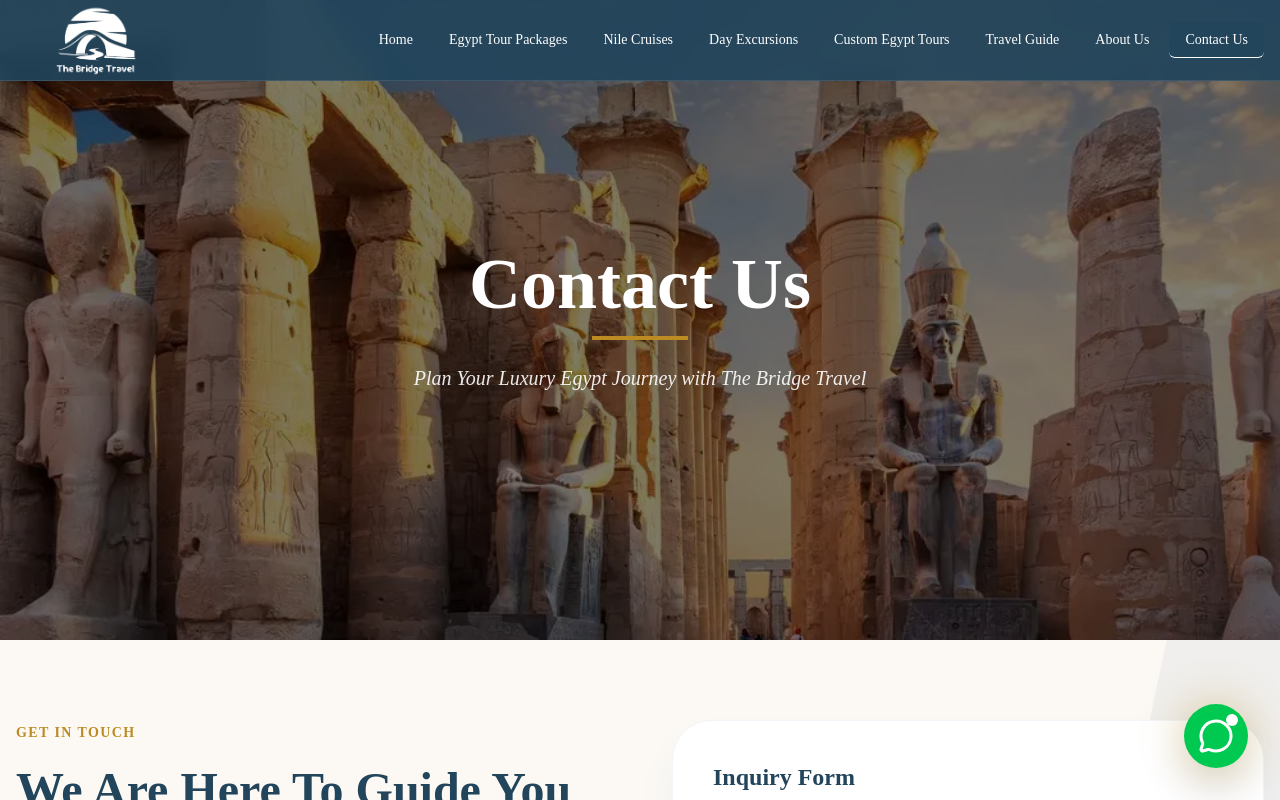
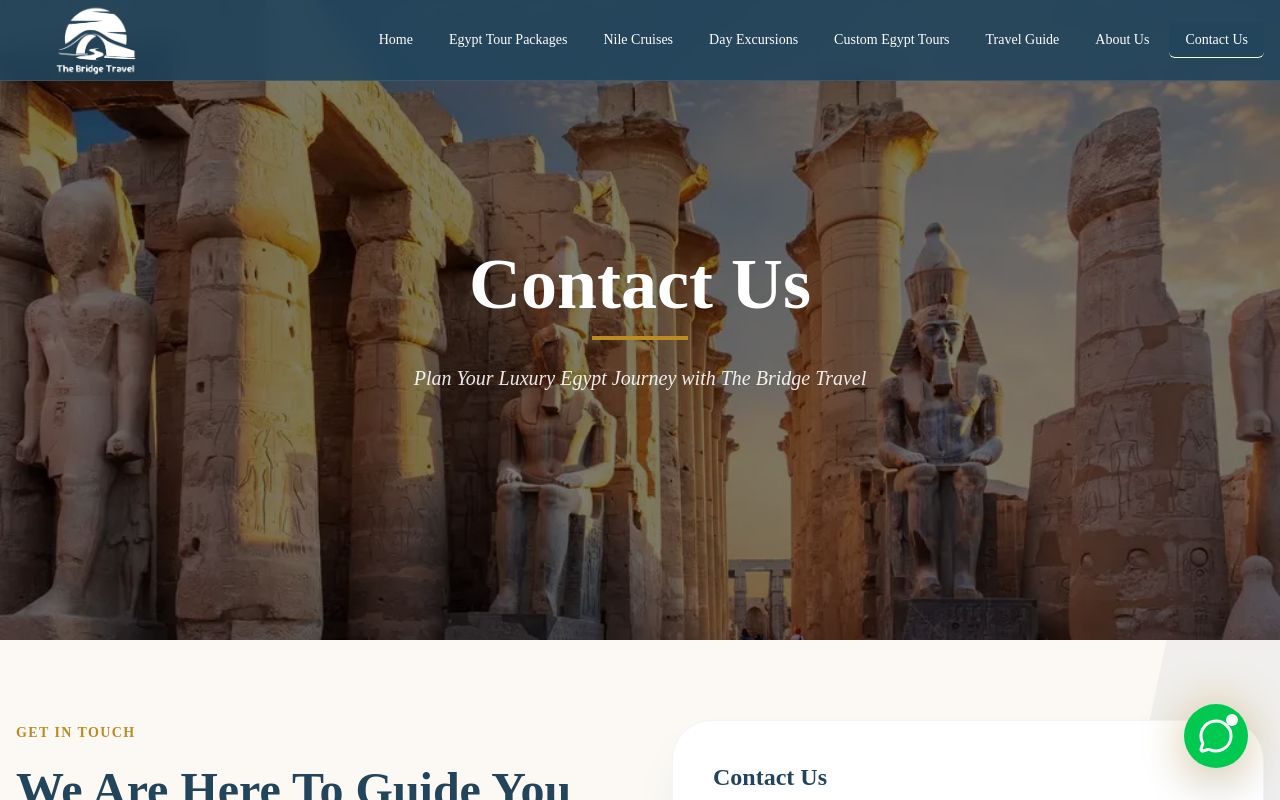
Before and after one commit to youssef-shaaban-dev/the-bridge-travel, a React (Vite) app: page /contact-us in a window 1280 px wide. Shown: the top 800 px of the page. Built offline with nearby package versions, Linux system fonts and the light colour scheme.

Commit message:
Change header text from 'Inquiry Form' to 'Contact Us'

```diff
--- a/src/components/pages/contactUs/ContactMain.jsx
+++ b/src/components/pages/contactUs/ContactMain.jsx
@@ -105,7 +105,7 @@ const ContactMain = () => {
                         className="bg-white rounded-[40px] p-10 shadow-2xl shadow-slate-200 border border-slate-100"
                     >
                         <div className="mb-8">
-                            <h3 className="text-2xl font-bold text-[#22455C] mb-2 font-playfair">Inquiry Form</h3>
+                            <h3 className="text-2xl font-bold text-[#22455C] mb-2 font-playfair">Contact Us</h3>
                             <p className="text-slate-500 font-medium">Complete the form and we'll contact you shortly.</p>
                         </div>
 
```
